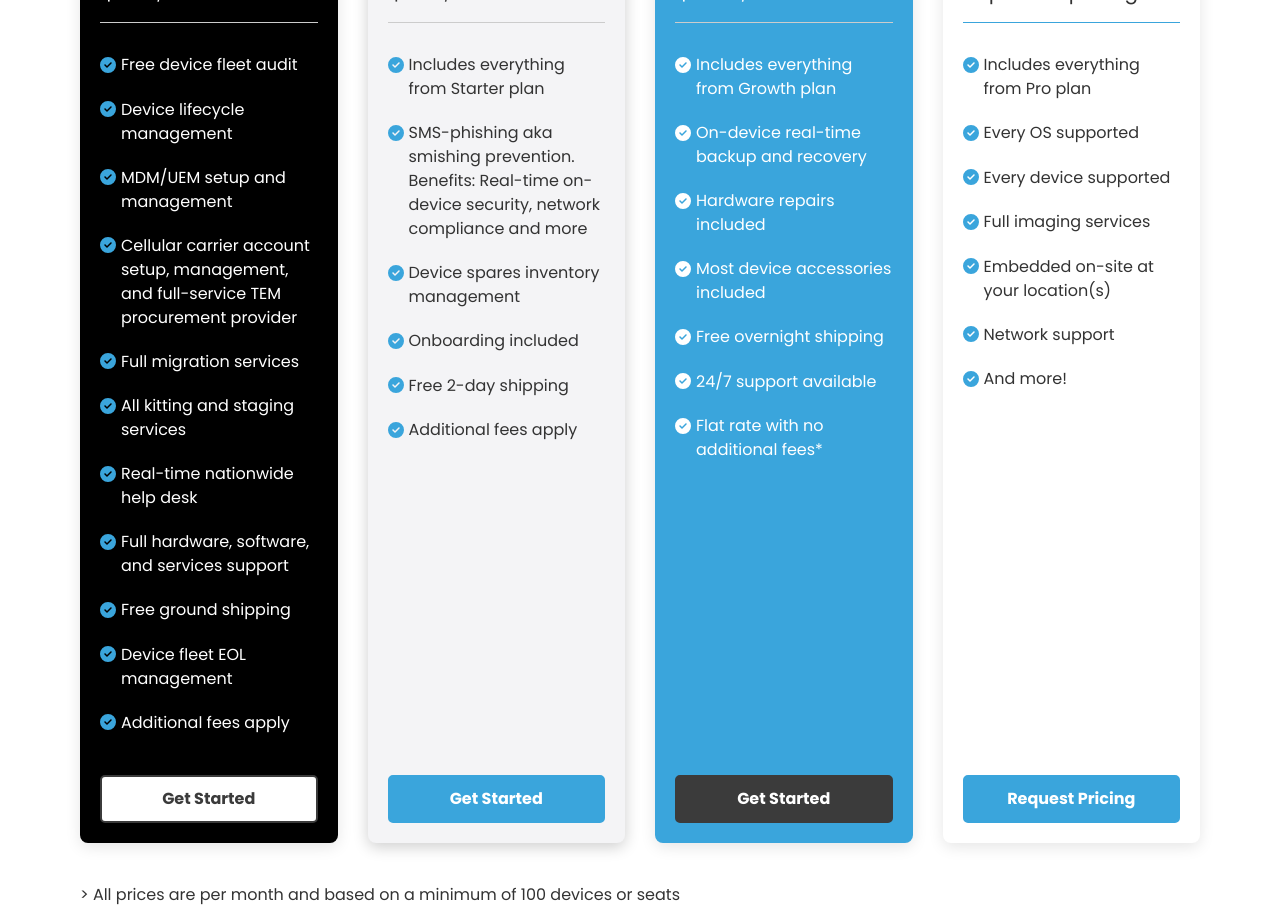
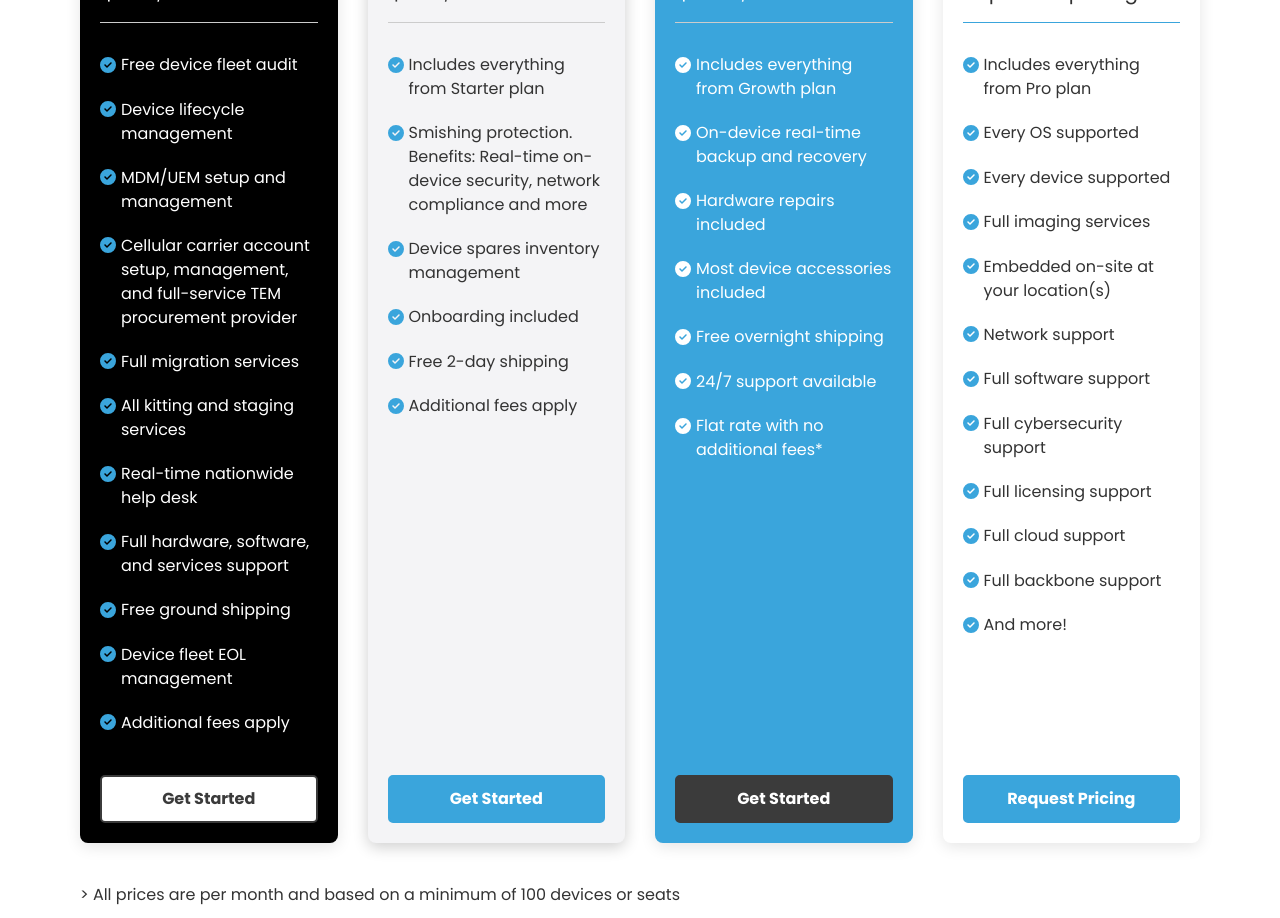
Before and after one commit to elspetha5/tms-website, a React (Vite) app: page / in a window 1280 px wide. Shown: the part 4480-5398 px from the top of the page. Built offline with nearby package versions, Linux system fonts and the light colour scheme; no server answers; a web font is replaced by a local one.

Commit message:
added to enterprise plan

```diff
--- a/src/pages/home-page/components/pricing-section/pricing-section.tsx
+++ b/src/pages/home-page/components/pricing-section/pricing-section.tsx
@@ -48,7 +48,7 @@ const pricingCardsArr = [
     ),
     items: [
       "Includes everything from Starter plan",
-      "SMS-phishing aka smishing prevention. Benefits: Real-time on-device security, network compliance and more",
+      "Smishing protection. Benefits: Real-time on-device security, network compliance and more",
       "Device spares inventory management",
       "Onboarding included",
       "Free 2-day shipping",
@@ -91,6 +91,11 @@ const pricingCardsArr = [
       "Full imaging services",
       "Embedded on-site at your location(s)",
       "Network support",
+      "Full software support",
+      "Full cybersecurity support",
+      "Full licensing support",
+      "Full cloud support",
+      "Full backbone support",
       "And more!",
     ],
     backgroundColor: backgroundColors.white,
```
